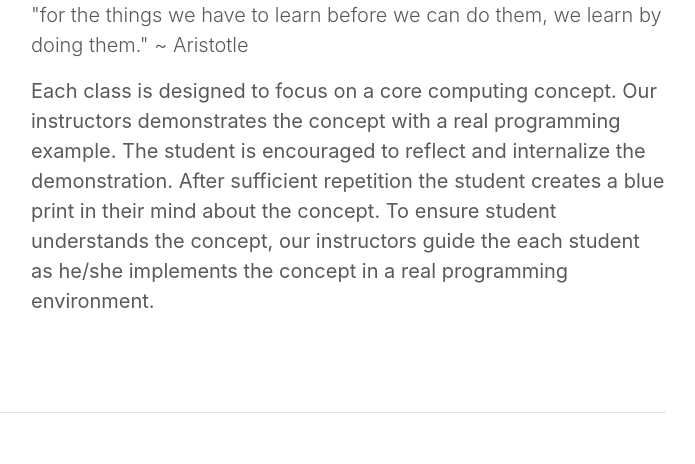
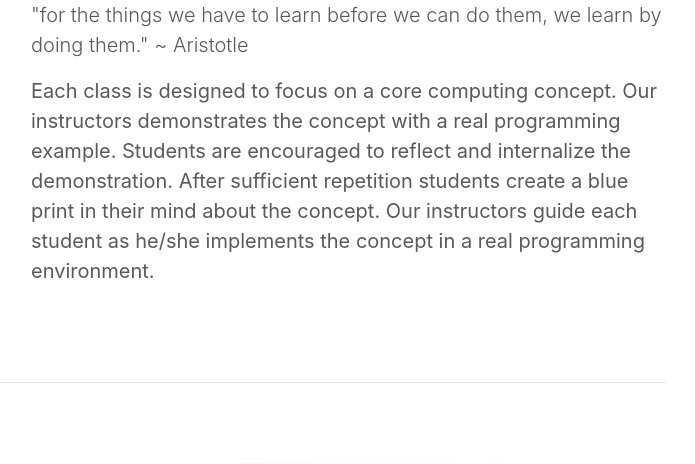
Before and after one commit to gtohill/mysite, a Django app: page / in a window 1280 px wide. Shown: the part 2328-2792 px from the top of the page, without its empty margins (529-1224 px from the left). Run offline with Django 3.2, Linux system fonts and the light colour scheme; tables that the repository leaves empty hold one stand-in row (values such as "Sample post"); some libraries are stand-ins or nearby versions.

Commit message:
3nd commit. update language

```diff
--- a/webapp/templates/webapp/homepage.html
+++ b/webapp/templates/webapp/homepage.html
@@ -207,10 +207,9 @@
             <p class="lead">"for the things we have to learn before we can do them, we learn by doing them." ~ Aristotle</p>
             <p class="lead">
               <b>Each class is designed to focus on a core computing concept. Our instructors demonstrates the
-                concept with a real programming example. The student is encouraged to reflect and internalize the
-                demonstration. After sufficient repetition the student creates a blue print in their mind about the
-                concept. To ensure student understands the concept, our instructors guide the each student as he/she
-                implements the concept in a real programming environment.
+                concept with a real programming example. Students are encouraged to reflect and internalize the
+                demonstration. After sufficient repetition students create a blue print in their mind about the
+                concept. Our instructors guide each student as he/she implements the concept in a real programming environment.
               </b></p>
           </div>
           <div class="col-md-5 order-md-1">
```
